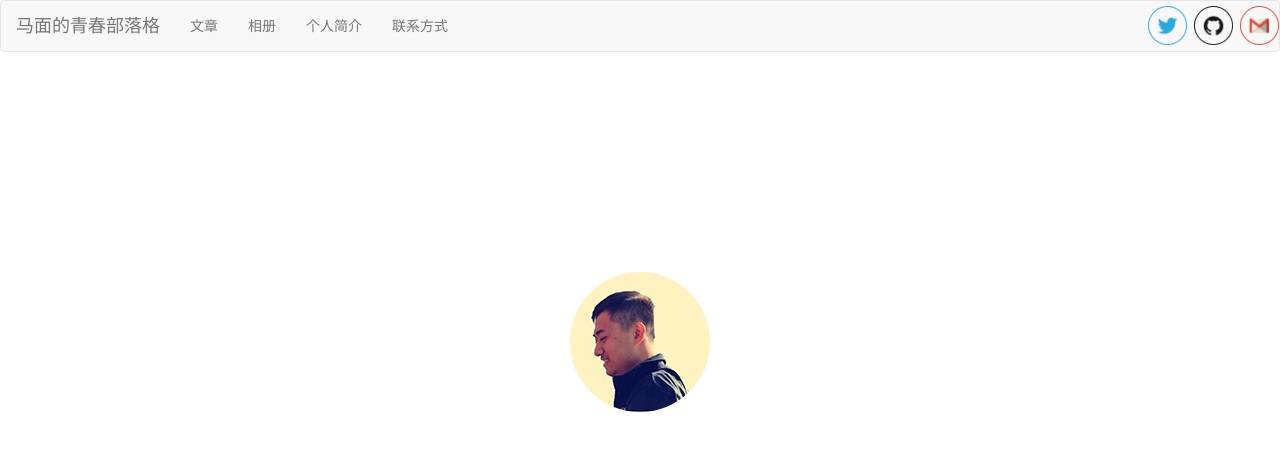
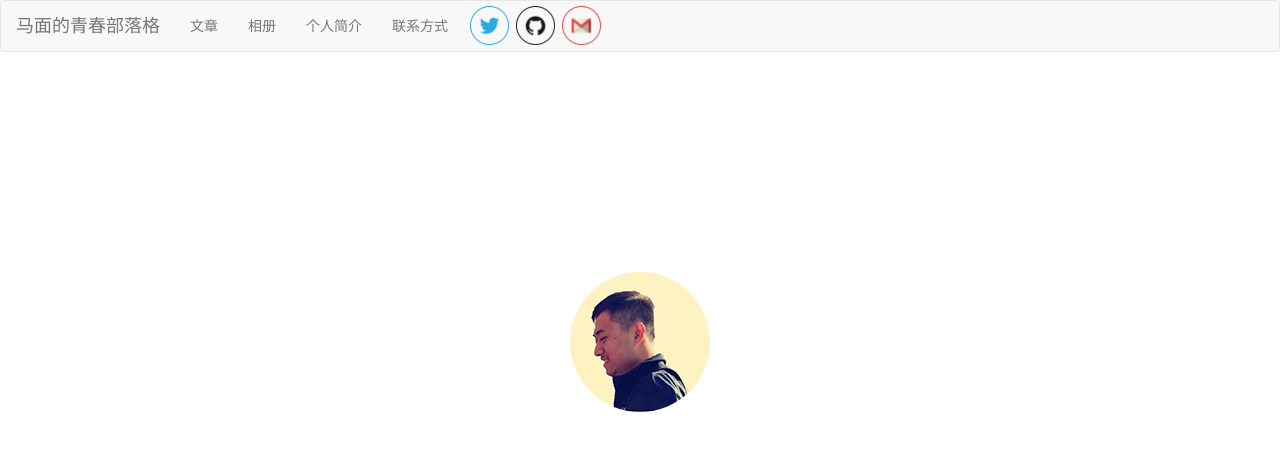
Before and after one commit to magaofei/oldblog, a plain HTML site: page index.html in a window 1280 px wide. Drawn offline with Linux system fonts and the light colour scheme.

Commit message:
更改导航栏图片从右侧到左边

```diff
--- a/index.html
+++ b/index.html
@@ -31,14 +31,12 @@
                 <li><a href="Photo.html">相册</a></li>
                 <li><a href="Person.html">个人简介</a></li>
                 <li><a href="Contact.html">联系方式</a></li>
-
-
-            </ul>
-            <ul class="nav navbar-nav navbar-right">
                 <li><img class="navimg" src="image/twitter.png" ></li>
                 <li><img class="navimg" src="image/Github.png" ></li>
                 <li><img class="navimg" src="image/gmail.png" ></li>
-                </ul>
+
+            </ul>
+
 
         </div>
         <!-- Collect the nav links, forms, and other content for toggling -->
```
Also changed, not shown: Blog.html (+0 -2 lines), Contact.html (+1 -2 lines), Person.html (+0 -2 lines), Photo.html (+0 -2 lines).
